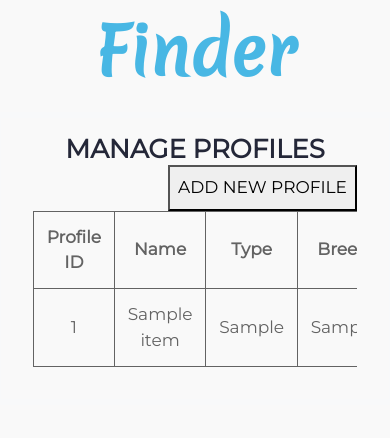
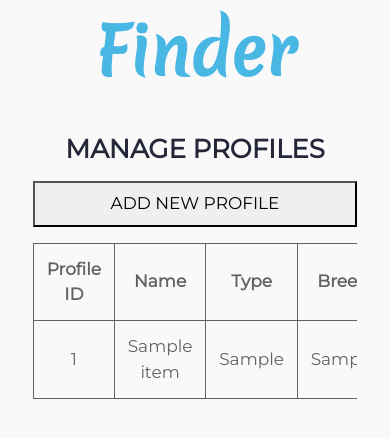
Before and after one commit to parkhyey/python-flask-website, a Flask app: template templates/manage-profiles.html in a window 390 px wide. Shown: the part 268-706 px from the top of the page. Run offline with Flask 2, Linux system fonts and the light colour scheme; the template is opened without the code that fills it: most values are stand-ins (such as "Sample title", 1, 10 or a date in 2020); grey boxes marked "Sample" are stand-in pictures.

Commit message:
Added more responsive features

```diff
--- a/templates/index.html
+++ b/templates/index.html
@@ -42,8 +42,10 @@
       <!-- admin-section -->
       <div class="admin-section" id="adminSection">
         <div class="container">
-          <a href="/create-profiles"><button class="btn btn-admin">CREATE PROFILES</button></a>
-          <a href="/manage-profiles"><button class="btn btn-admin">MANAGE PROFILES</button></a>
+          <div class="d-grid gap-3 d-md-block">
+            <a href="/create-profiles"><button class="btn btn-admin">CREATE PROFILES</button></a>
+            <a href="/manage-profiles"><button class="btn btn-admin">MANAGE PROFILES</button></a>
+          </div>
         </div>
       </div>
       <!-- /admin-section -->
--- a/templates/manage-profiles.html
+++ b/templates/manage-profiles.html
@@ -5,7 +5,7 @@
   <div class="row justify-content-center">
     <div class="card-profiles">
       <h3 class="card-title text-center">MANAGE PROFILES</h3>
-      <div class="right-align"><a href="/create-profiles"><button class="btn-profiles">ADD NEW PROFILE</a></button></div>
+      <div class="d-grid d-md-flex justify-content-md-end mt-3 mb-3 d-md-block"><a href="/create-profiles"><button class="btn-profiles">ADD NEW PROFILE</a></button></div>
       <div class="card-body py-md-4">
         <!-- flash messages -->
         {% with messages = get_flashed_messages(with_categories=true) %}
```
